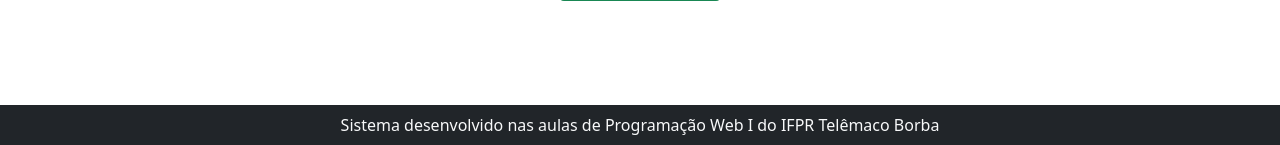
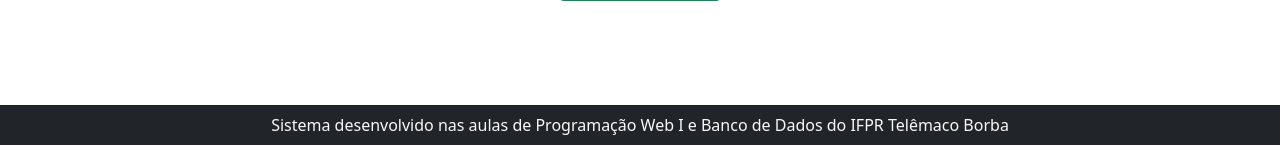
Before and after one commit to anethayne/doefacil, a PHP site: page /formProduto.php in a window 1280 px wide. Shown: the part 655-800 px from the top of the page. Run offline with PHP 8.4, Linux system fonts and the light colour scheme; some libraries are stand-ins or nearby versions.

Commit message:
Update footer.php

```diff
--- a/footer.php
+++ b/footer.php
@@ -3,7 +3,7 @@
 
         <!-- Container para abrigar o rodapé do sistema -->
         <div class="container-fluid text-center bg-dark text-light p-2 fixed-bottom">
-            Sistema desenvolvido nas aulas de Programação Web I do IFPR Telêmaco Borba
+            Sistema desenvolvido nas aulas de Programação Web I e Banco de Dados do IFPR Telêmaco Borba
         </div>
 
     </body>
```
